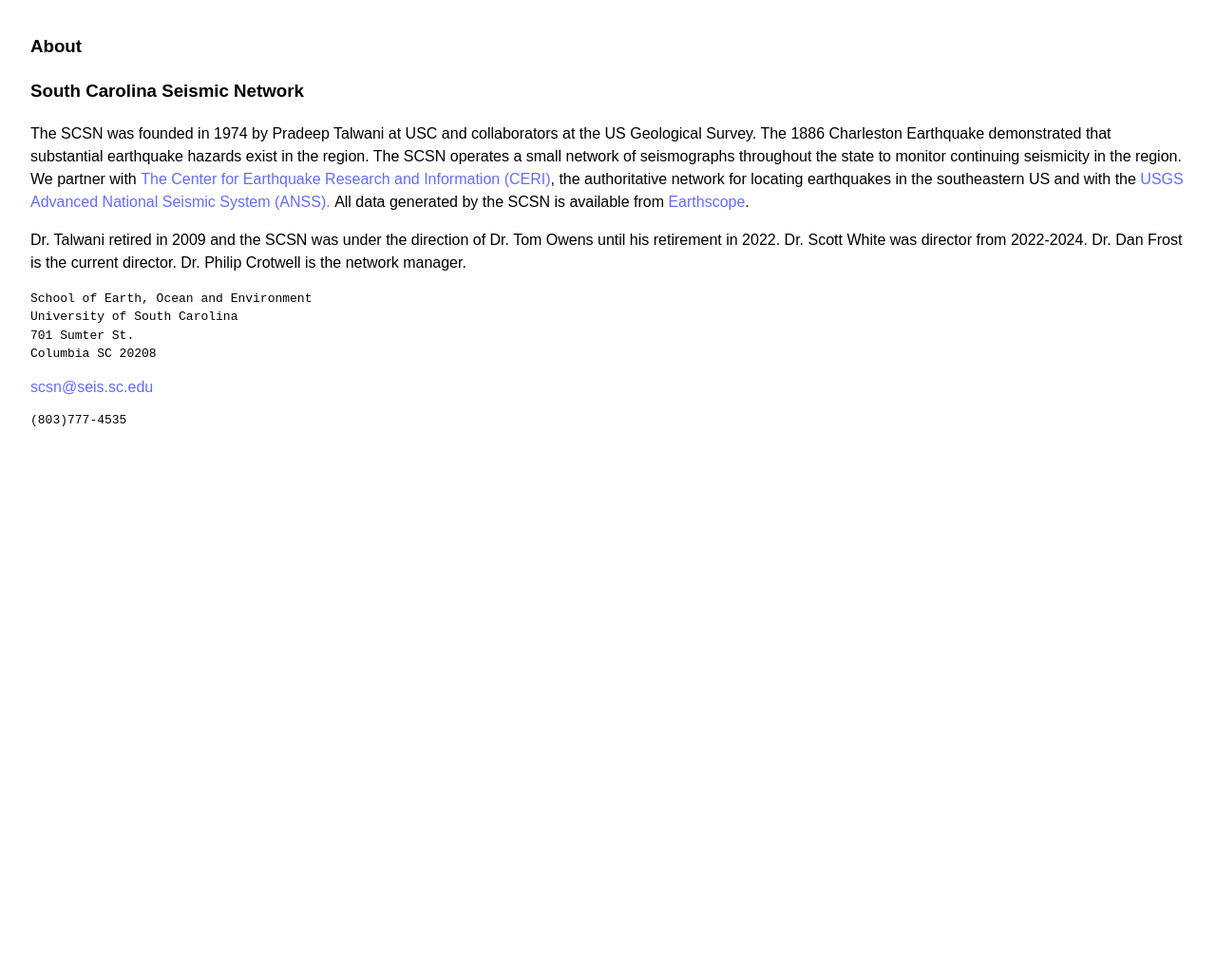
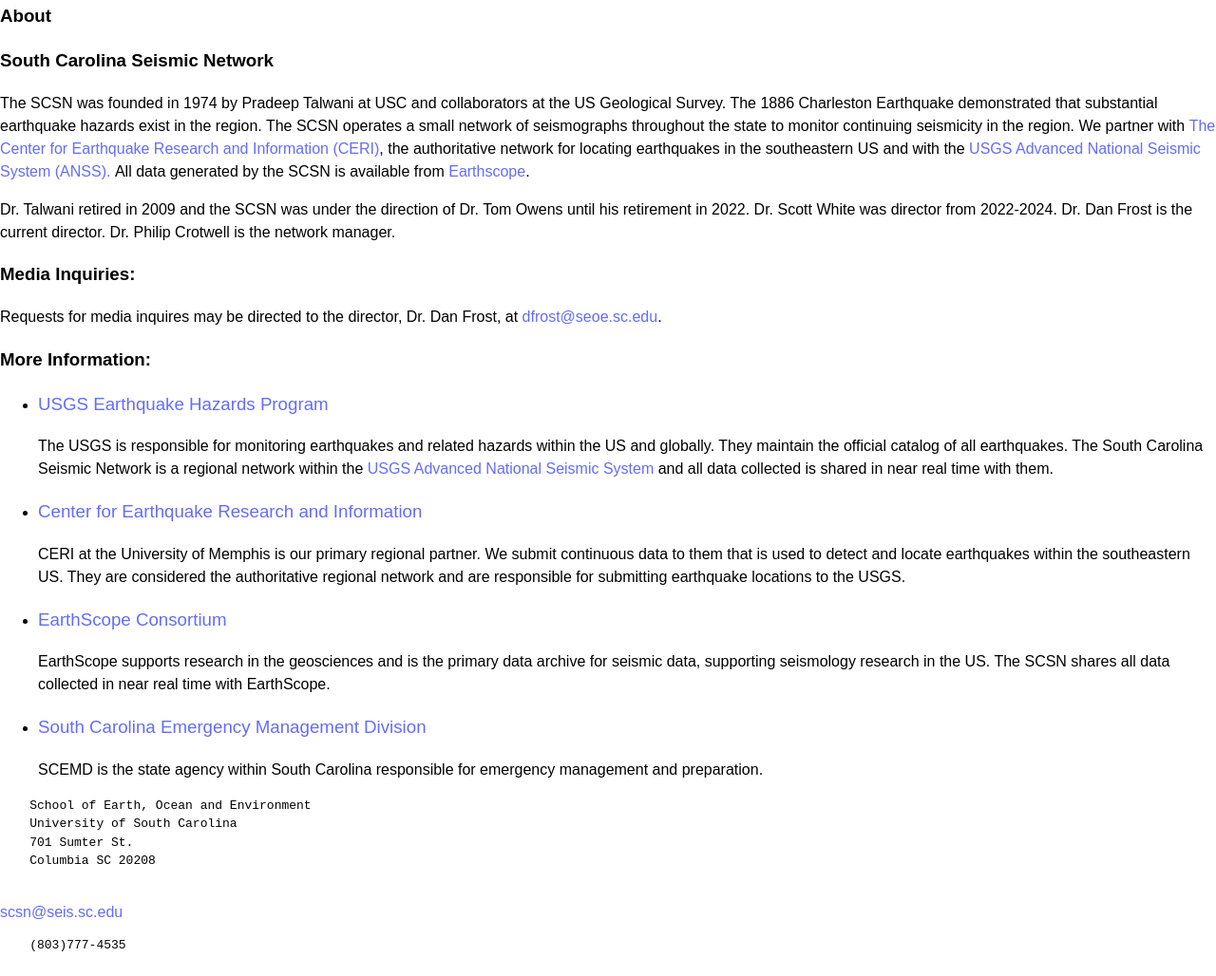
Before and after one commit to crotwell/scsnweb, a website built with Vite: page about/index.html in a window 1280 px wide. Shown: the part 222-1250 px from the top of the page at 95% size. Before the commit the page ends 800 px from the top, so only its background shows below. Built offline with nearby package versions, Linux system fonts and the light colour scheme.

Commit message:
add usgs, ceri, scemd to about, move static content to index.html

```diff
--- a/about/index.html
+++ b/about/index.html
@@ -11,6 +11,89 @@
   </head>
   <body>
     <div id="head"></div>
+
+    <h3>About</h3>
+
+    <h3>South Carolina Seismic Network</h3>
+
+    <p>
+    The SCSN was founded in 1974 by Pradeep Talwani at USC and collaborators at the
+    US Geological Survey. The 1886 Charleston Earthquake demonstrated that
+    substantial earthquake hazards exist in the region. The SCSN operates a
+    small network of seismographs throughout the state to monitor continuing
+    seismicity in the region.
+    We partner with
+    <a href="https://www.memphis.edu/ceri/seismic/index.php">
+    The Center for Earthquake Research and Information (CERI)</a>, the
+    authoritative network for locating earthquakes in the southeastern US
+    and with the
+    <a href="https://www.usgs.gov/programs/earthquake-hazards/anss-advanced-national-seismic-system">
+    USGS Advanced National Seismic System (ANSS). </a> All data generated by
+    the SCSN is available from <a href="https://www.iris.edu/hq/">Earthscope</a>.
+    </p>
+    <p>
+    Dr. Talwani retired in 2009 and the SCSN was under the direction of
+    Dr. Tom Owens until his retirement in 2022. Dr. Scott White was director from
+    2022-2024. Dr. Dan Frost is the current
+    director. Dr. Philip Crotwell is the network manager.
+    </p>
+    <h3>Media Inquiries:</h3>
+    <p>Requests for media inquires may be directed to the director, Dr. Dan Frost,
+      at <a href="mailto:dfrost@seoe.sc.edu">dfrost@seoe.sc.edu</a>.
+    </p>
+
+    <h3>More Information:</h3>
+
+		<ul class="blurb">
+      <li>
+        <h3><a href="https://www.usgs.gov/programs/earthquake-hazards">USGS Earthquake Hazards Program</a></h3>
+        The USGS is responsible for monitoring earthquakes and related hazards
+        within the US and globally. They maintain the official catalog of all
+        earthquakes.
+        The South Carolina Seismic Network is a regional network within the
+        <a href="https://www.usgs.gov/programs/earthquake-hazards/anss-advanced-national-seismic-system">
+          USGS Advanced National Seismic System
+        </a>
+        and all data collected is shared in near real time with them.
+      </li>
+      <li>
+        <h3><a href="https://www.memphis.edu/ceri/">
+          Center for Earthquake Research and Information
+        </a></h3>
+        CERI at the University
+        of Memphis is our primary regional partner. We submit continuous data to them
+        that is used to detect and locate earthquakes within the southeastern
+        US. They are considered the authoritative regional network and are
+        responsible for submitting earthquake locations to the USGS.
+      </li>
+      <li>
+        <h3><a href="https://earthscope.org/">
+          EarthScope Consortium
+        </a></h3>
+        EarthScope supports research in the geosciences and is the primary data archive
+        for seismic data, supporting seismology research in the US. The SCSN
+        shares all data collected in near real time with EarthScope.
+      </li>
+      <li>
+        <h3><a href="https://scemd.org/">
+          South Carolina Emergency Management Division
+        </a></h3>
+        SCEMD is the state agency within South Carolina responsible for
+        emergency management and preparation.
+      </li>
+    </ul>
+
+    <pre>
+    School of Earth, Ocean and Environment
+    University of South Carolina
+    701 Sumter St.
+    Columbia SC 20208
+    </pre>
+    <a href="mailto:scsn@seis.sc.edu"> scsn@seis.sc.edu </a>
+    <pre>
+    (803)777-4535
+    </pre>
+
     <div id="app"></div>
     <script type="module" src="/src/about.ts"></script>
   </body>
--- a/src/about.ts
+++ b/src/about.ts
@@ -6,42 +6,6 @@ const app = document.querySelector<HTMLDivElement>('#app')!
 
 if (true) {
 app.innerHTML = `
-<h3>About</h3>
-
-<h3>South Carolina Seismic Network</h3>
-
-<p>
-The SCSN was founded in 1974 by Pradeep Talwani at USC and collaborators at the
-US Geological Survey. The 1886 Charleston Earthquake demonstrated that
-substantial earthquake hazards exist in the region. The SCSN operates a
-small network of seismographs throughout the state to monitor continuing
-seismicity in the region.
-We partner with
-<a href="https://www.memphis.edu/ceri/seismic/index.php">
-The Center for Earthquake Research and Information (CERI)</a>, the
-authoritative network for locating earthquakes in the southeastern US
-and with the
-<a href="https://www.usgs.gov/programs/earthquake-hazards/anss-advanced-national-seismic-system">
-USGS Advanced National Seismic System (ANSS). </a> All data generated by
-the SCSN is available from <a href="https://www.iris.edu/hq/">Earthscope</a>.
-</p>
-<p>
-Dr. Talwani retired in 2009 and the SCSN was under the direction of
-Dr. Tom Owens until his retirement in 2022. Dr. Scott White was director from
-2022-2024. Dr. Dan Frost is the current
-director. Dr. Philip Crotwell is the network manager.
-</p>
-
-<pre>
-School of Earth, Ocean and Environment
-University of South Carolina
-701 Sumter St.
-Columbia SC 20208
-</pre>
-<a href="mailto:scsn@seis.sc.edu"> scsn@seis.sc.edu </a>
-<pre>
-(803)777-4535
-</pre>
 
 `
 }
```
